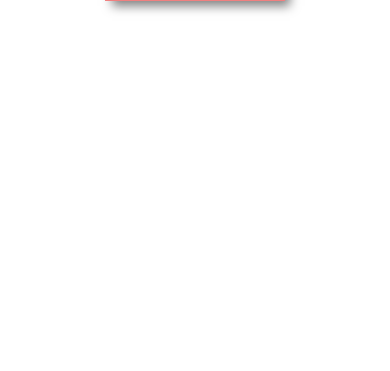
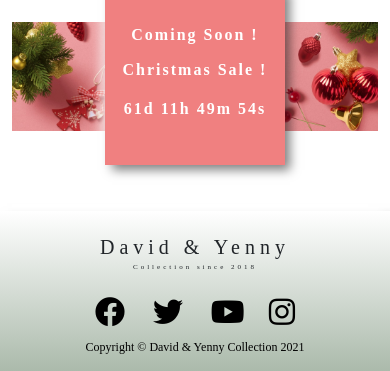
Before and after one commit to jas-sin82/d-y-collection-milestone-4, a Django app: page / in a window 390 px wide. Shown: the part 2362-2733 px from the top of the page. Before the commit the page ends 2375 px from the top, so only its background shows below. Run offline with Django 3.2, Linux system fonts and the light colour scheme; data comes from the database, SQL or seed files in the repository; some libraries are stand-ins or nearby versions.

Commit message:
Add footer , brand logos and adjust the christmas sale section

```diff
--- a/home/templates/home/index.html
+++ b/home/templates/home/index.html
@@ -66,7 +66,8 @@
         <div class="row mt-lg-5 mt-md-4 mt-sm-4">
             <div class="col-md-6 p-0 ">
                 <a href="{% url 'products' %}?category=t-shirt&gender=m">
-                    <img src=" {{ MEDIA_URL }}media/men-tshirt-10.jpg" class="d-block w-100  mens-dress " alt="Men's Fashion">
+                    <img src=" {{ MEDIA_URL }}media/men-tshirt-10.jpg" class="d-block w-100  mens-dress "
+                        alt="Men's Fashion">
                 </a>
             </div>
             <div class="main-box-heading-1 text-center">
@@ -77,7 +78,8 @@
             </div>
             <div class="col-md-6 p-0 ">
                 <a href="{% url 'products' %}?category=blouse&gender=f">
-                    <img src=" {{ MEDIA_URL }}media/women-top-55.jpg" class="d-block w-100  summer-dress" alt="Women Fashion">
+                    <img src=" {{ MEDIA_URL }}media/women-top-55.jpg" class="d-block w-100  summer-dress"
+                        alt="Women Fashion">
                 </a>
             </div>
             <div class="main-box-heading-2 text-center ">
@@ -89,16 +91,46 @@
         </div>
     </div>
 </section>
+<!--brand section------>
+<div class="container brands text-center ">
+    <h2 class="text-center  mb-5">
+        Our Best Brands
+    </h2>
+    <div class="row justify-content-center">
+        <div class=" col-3 ">
+            <a href="">
+                <img class="brand-img card-img-top img-fluid rounded-circle " src="{% static 'images/gant-logo.png' %}"
+                    alt="gant Logo">
+            </a>
+        </div>
+        <div class=" col-3 ">
+            <a href="">
+                <img class="brand-img card-img-top" src="{% static 'images/hugo-boss.jpg' %}" alt="boss Logo">
+            </a>
+        </div>
+        <div class=" col-3 ">
+            <a href="">
+                <img class="brand-img card-img-top" src="{% static 'images/polo.jpg' %}" alt="polo Logo">
+            </a>
+        </div>
+        <div class=" col-3 ">
+            <a href="">
+                <img class="brand-img card-img-top" src="{% static 'images/tomy.png' %}" alt="tommy Logo">
+            </a>
+        </div>
+    </div>
+</div>
 <!--christmas sale timer -->
 <section>
-    <div class="container-fluid sale-section mb-5">
+    <div class="container-fluid sale-section mt-5 mb-5">
         <div class="row">
             <div class="col-12">
-          <img src=" {{ MEDIA_URL }}media/christmas-sale.jpg"class="d-block w-100 christmas-sale" alt="christmas-image">
+                <img src=" {{ MEDIA_URL }}media/christmas-sale-1.jpg" class="d-block w-100 christmas-sale"
+                    alt="christmas-image">
                 <div class=" sale-text">
                     <div class="coming-soon">
-            <h2 >Coming Soon ! </h2>
-            <h2 class="mt-3" > Christmas Sale !</h2>
+                        <h2>Coming Soon ! </h2>
+                        <h2 class="mt-3"> Christmas Sale !</h2>
                         <h2 id="sale-start" class="  mb-3 ">days </h2>
                     </div>
                 </div>
@@ -130,7 +162,7 @@
 
     // setting a date to counting down
     var countDownDate = new Date("Dec 24, 2021 00:00:00").getTime();
-    var x = setInterval(function() {
+    var x = setInterval(function () {
 
         // Get present date and time
         var now = new Date().getTime();
@@ -145,8 +177,8 @@
         var seconds = Math.floor((distance % (1000 * 60)) / 1000);
 
         // Display the result in an element with id="sale-start"
-        document.getElementById("sale-start").innerHTML = days + "d " + hours + "h "
-        + minutes + "m " + seconds + "s ";
+        document.getElementById("sale-start").innerHTML = days + "d " + hours + "h " +
+            minutes + "m " + seconds + "s ";
 
         // when the count down is finished
         if (distance < 0) {
--- a/static/css/base.css
+++ b/static/css/base.css
@@ -1078,14 +1083,7 @@ section ul .user-show.show-4 {
     display: flex;
     justify-content: center;
     text-align: center;
-    background: white;
-    color: white;
-}
-
-.christmas-sale {
-    height: 60%;
-    max-width: 100%;
-    object-fit: cover;
+    width:100%;
 }
 
 .sale-text {
@@ -1229,6 +1234,74 @@ section ul .user-show.show-4 {
         color: white;
     }
 }
+
+/*---brands logo--*/
+
+.brands h2{
+    font-size: 50px;
+    font-family: 'Playfair Display SC', serif;
+}
+
+@media (max-width:1080px) {
+    .brands h2 {
+        font-size: 35px;
+
+    }
+}
+
+@media (max-width:580px) {
+    .brands h2 {
+        font-size: 20px;
+
+    }
+
+}
+
+/*----------------footer-----*/
+
+.footer-style{
+
+    display: block;
+    text-align: center;
+    align-items: center;
+    justify-content: center;
+    width:100%;
+    height:160px;
+    background: #abbaab;
+    background: -webkit-linear-gradient(to bottom, #ffffff, #abbaab);
+    background: linear-gradient(to bottom, #ffffff, #abbaab);
+    margin-top:80px;
+    box-shadow: -6px -6px 10px -1px rgb(255, 255, 255, 0.7),
+        6px 6px 10px -1px rgb(0, 0, 0, 0.5);
+}
+
+.footer-heading{
+    font-family: 'Playfair Display SC', serif;
+    letter-spacing: 5px;
+}
+
+ .social-link-1{
+     margin-top:-18px;
+ }
+
+.social{
+    padding :10px;
+
+}
+
+.social a {
+    color:black;
+    text-decoration: none;
+    font-size: 30px;
+
+}
+
+ .copy-right{
+    font-family: 'Playfair Display SC', serif;
+    color:black;
+    font-weight: 400;
+    font-size: 12px;
+ }
 
 
 /*----------product page-----*/
--- a/templates/base.html
+++ b/templates/base.html
@@ -144,6 +144,31 @@
     {% block content %}
     {% endblock %}
 
+    {% block page_footer %}
+    <!-- Footer-->
+    <footer>
+        <div class="footer-style ">
+            <div class="footer-heading   p-4">
+                <h5> David & Yenny <span class="magic-font p-1 magic-font-1">Collection since 2018</span> </h5>
+            </div>
+            <div class="social-link-1">
+                <span class="social link"><a href="http://www.facebook.com" target="_blank" rel="noopener">
+                        <i class="fab fa-facebook"></i> </a></span>
+                <span class="social link"><a href="http://www.twitter.com" target="_blank" rel="noopener">
+                        <i class="fab fa-twitter"></i> </a></span>
+                <span class="social link"><a href="http://www.youtube.com" target="_blank" rel="noopener"> <i
+                            class="fab fa-youtube"></i></a></span>
+                <span class="social link"><a href="https://www.instagram.com" target="_blank" rel="noopener">
+                        <i class="fab fa-instagram"></i></i></a></span>
+            </div>
+            <div>
+                <p class="mt-1 copy-right">Copyright © David & Yenny Collection 2021</p>
+            </div>
+        </div>
+    </footer>
+
+    {% endblock %}
+
     {% block postloadjs %}
     {% endblock %}
     <script>
@@ -172,7 +197,7 @@
             $("section ul .rotate-four").toggleClass("rotate");
         });
 
-    $(".user-btn").click(function(){
+        $(".user-btn").click(function () {
             $("section ul .user-show").toggleClass("show-4");
             $("section ul .rotate-four").toggleClass("rotate");
         });
@@ -180,7 +205,6 @@
         $("nav ul li").click(function () {
             $(this).addClass("active").siblings().removeClass("active");
         });
-
     </script>
 
 
```
Also changed, not shown: other parts of static/css/base.css (+25 -13 lines), media/christmas-sale-1.jpg (added), static/images/gant-logo.png (added), static/images/hugo-boss.jpg (added), static/images/polo.jpg (added), static/images/tomy.png (added). Lines whose indentation alone changed are shown as unchanged.
